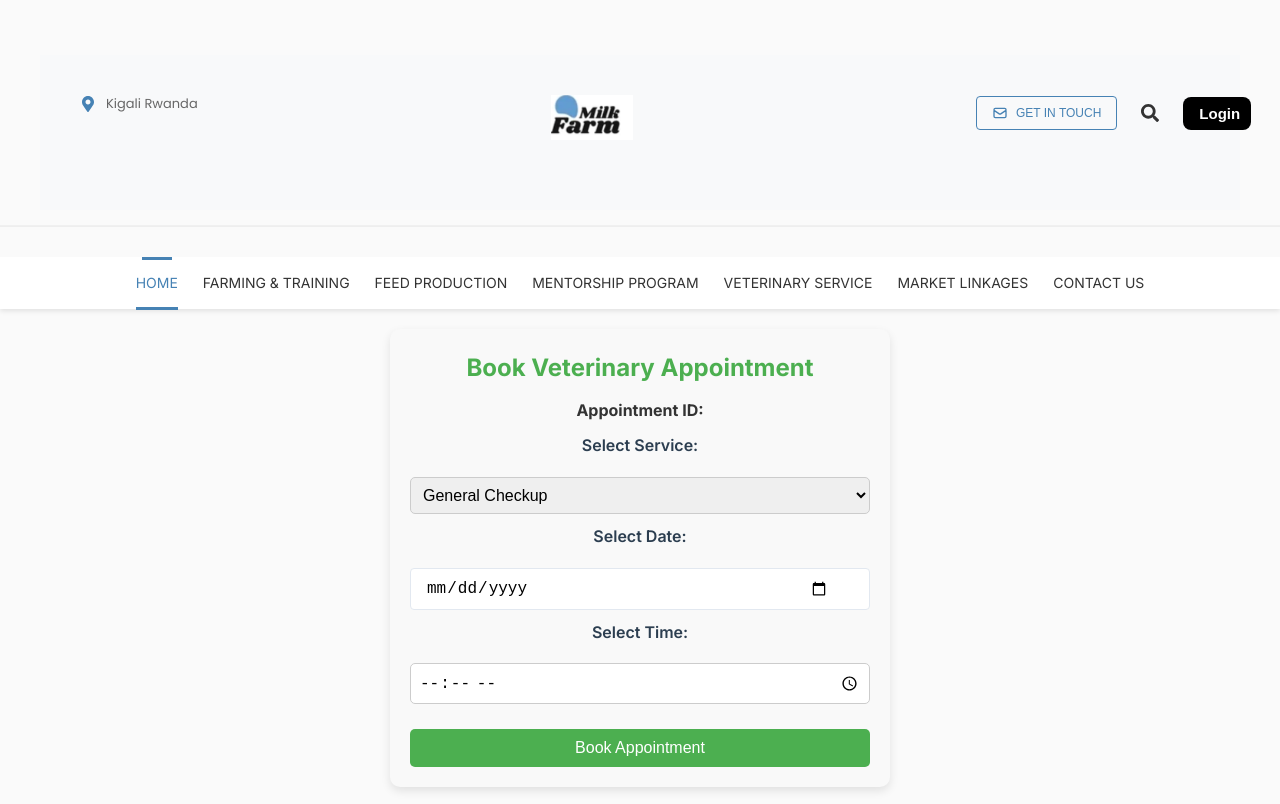
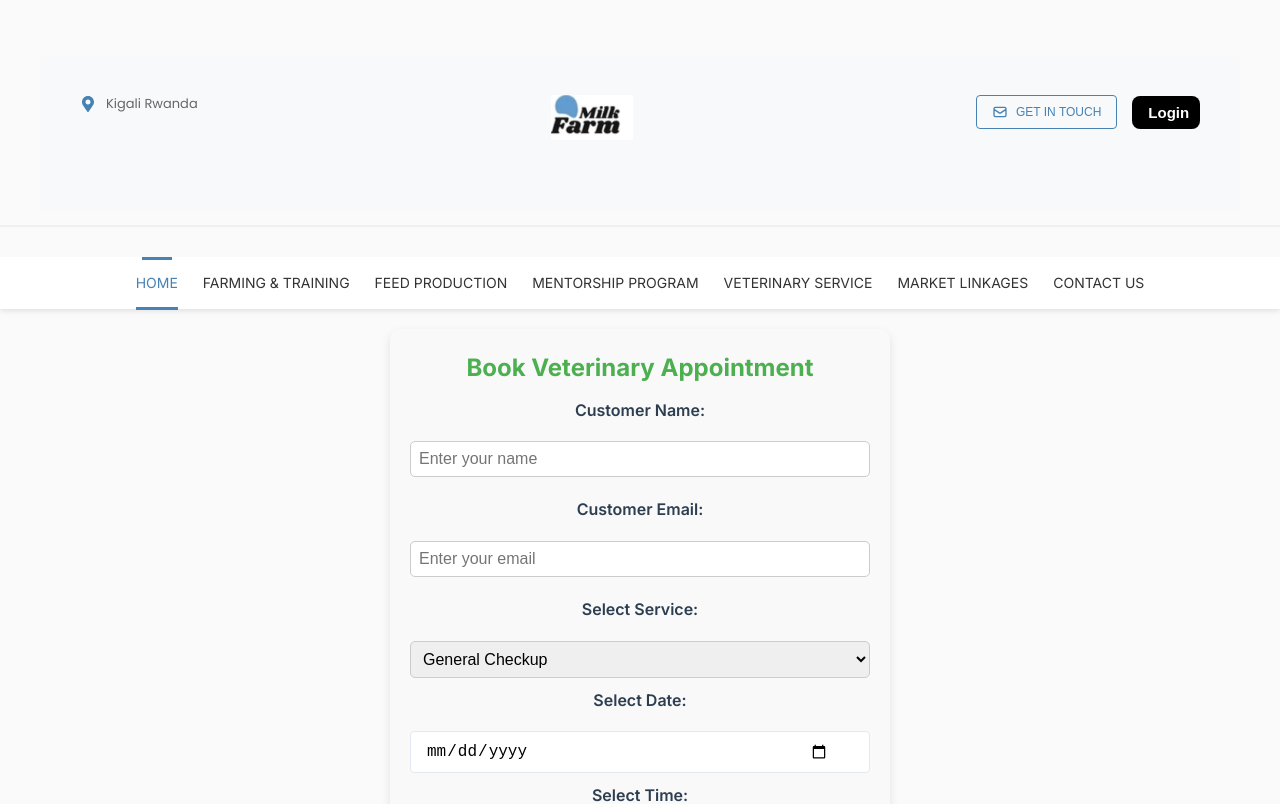
Before and after one commit to chrisumurerwa/MilkFarm_FrontEnd, a React (Vite) app: page /SingleAppointment in a window 1280 px wide. Shown: the top 804 px of the page. Built offline with nearby package versions, Linux system fonts and the light colour scheme.

Commit message:
added content

```diff
--- a/package.json
+++ b/package.json
@@ -16,7 +16,8 @@
     "react": "^18.3.1",
     "react-dom": "^18.3.1",
     "react-hook": "^0.0.1",
-    "react-hook-form": "^7.54.2"
+    "react-hook-form": "^7.54.2",
+    "react-router-dom": "^7.4.0"
   },
   "devDependencies": {
     "@eslint/js": "^9.17.0",
--- a/src/Components/ApplyNow.jsx
+++ b/src/Components/ApplyNow.jsx
@@ -1,16 +1,17 @@
 import React, { useState } from 'react';
 import '../Styles/ApplyNow.css';
+import { useNavigate } from 'react-router-dom';
 
 const ApplyNow = () => {
   const [formData, setFormData] = useState({
     fullName: '',
     email: '',
-    phone: '',
+    phoneNumber: '',
     farmLocation: '',
     farmSize: '',
-    experienceYears: '',
-    motivationLetter: '',
-    farmType: ''
+    yearsOfDairyFarming: '',
+    mentorshipGoals: '',
+    typeOfDairyFarm: ''
   });
 
   const handleChange = (e) => {
@@ -20,12 +21,25 @@ const ApplyNow = () => {
       [name]: value
     }));
   };
+  const navigate=useNavigate()
 
-  const handleSubmit = (e) => {
+  const handleSubmit = async(e) => {
     e.preventDefault();
-    // Add form submission logic here
+    const response =await fetch('http://localhost:5001/apply', {
+      method: 'POST',
+      headers: {
+        'Content-Type': 'application/json',
+      },
+      body: JSON.stringify(formData),
+    });
+    if (!response.ok) {
+      alert('Error submitting application. Please try again later.');
+      return;
+    }
+    // Reset form after successful submission
     console.log('Application Submitted:', formData);
-    alert('Thank you for your application! We will review it shortly.');
+    navigate('/Dashboard')
+
   };
 
   return (
@@ -68,8 +82,8 @@ const ApplyNow = () => {
             <input
               type="tel"
               id="phone"
-              name="phone"
-              value={formData.phone}
+              name="phoneNumber"
+              value={formData.phoneNumber}
               onChange={handleChange}
               required
               placeholder="Enter your phone number"
@@ -107,8 +121,8 @@ const ApplyNow = () => {
             <input
               type="number"
               id="experienceYears"
-              name="experienceYears"
-              value={formData.experienceYears}
+              name="yearsOfDairyFarming"
+              value={formData.yearsOfDairyFarming}
               onChange={handleChange}
               required
               placeholder="Years of experience"
@@ -119,8 +133,8 @@ const ApplyNow = () => {
             <label htmlFor="farmType">Type of Dairy Farm</label>
             <select
               id="farmType"
-              name="farmType"
-              value={formData.farmType}
+              name="typeOfDairyFarm"
+              value={formData.typeOfDairyFarm}
               onChange={handleChange}
               required
             >
@@ -136,8 +150,8 @@ const ApplyNow = () => {
             <label htmlFor="motivationLetter">Why Do You Want to Join Our Mentorship Program?</label>
             <textarea
               id="motivationLetter"
-              name="motivationLetter"
-              value={formData.motivationLetter}
+              name="mentorshipGoals"
+              value={formData.mentorshipGoals}
               onChange={handleChange}
               required
               placeholder="Share your dairy farming goals and aspirations"
--- a/src/Components/GetInTouch.jsx
+++ b/src/Components/GetInTouch.jsx
@@ -15,9 +15,21 @@ const GetInTouch = () => {
     }));
   };
 
-  const handleSubmit = (e) => {
+  const handleSubmit = async(e) => {
     e.preventDefault();
-    // Form submission logic can go here (e.g., sending data to an API)
+
+    const response =await fetch('http://localhost:5001/submit', {
+      method: 'POST',
+      headers: {
+        'Content-Type': 'application/json',
+      },
+      body: JSON.stringify(formData),
+    });
+    if (!response.ok) {
+      alert('Error submitting application. Please try again later.');
+      return;
+    }
+    // bmission logic can go here (e.g., sending data to an API)
     console.log('Form submitted:', formData);
     setFormData({
       name: '',
--- a/src/Components/Login.jsx
+++ b/src/Components/Login.jsx
@@ -12,7 +12,7 @@ const Login = () => {
 
   const onLoginSubmit = async (data) => {
     try {
-      const res = await axios.post("http://localhost:5001/user/login", data, {
+      const res = await axios.post("http://localhost:5001/user/Signin", data, {
         headers: { "Content-Type": "application/json" },
       });
       console.log(res.data);
@@ -24,31 +24,57 @@ const Login = () => {
 
   const onRegisterSubmit = async (data) => {
     try {
-      const res = await axios.post("http://localhost:5001/user/register", data, {
+      data.confirmPassword = data.password;
+      const res = await axios.post("http://localhost:5001/user/signup", data, {
         headers: { "Content-Type": "application/json" },
       });
       console.log(res.data);
-      navigate("/dashboard");
+      alert("Registration successful! Please login.");
+      location.reload()
     } catch (error) {
-      console.log(error);
+      alert(error?.response?.data || "Registration failed. Please try again.");
     }
   };
 
   return (
     <div className="auth-container">
       <div className="auth-box">
-    <img src={logo} alt='contact' className='image'/>
-        <h2 className="auth-heading">{isLogin ? "Login to Your Account" : "Create an Account"}</h2>
-        <form onSubmit={handleSubmit(isLogin ? onLoginSubmit : onRegisterSubmit)} className="auth-form">
+        <img src={logo} alt="contact" className="image" />
+        <h2 className="auth-heading">
+          {isLogin ? "Login to Your Account" : "Create an Account"}
+        </h2>
+        <form
+          onSubmit={handleSubmit(isLogin ? onLoginSubmit : onRegisterSubmit)}
+          className="auth-form"
+        >
           {!isLogin && (
-            <input type="text" placeholder="Full Name" {...register("name", { required: true })} className="auth-input" />
+            <input
+              type="text"
+              placeholder="Full Name"
+              {...register("name", { required: true })}
+              className="auth-input"
+            />
           )}
-          <input type="email" placeholder="Email Address" {...register("email", { required: true })} className="auth-input" />
-          <input type="password" placeholder="Password" {...register("password", { required: true })} className="auth-input" />
-          <button type="submit" className="auth-submit-btn">{isLogin ? "Login" : "Register"}</button>
+          <input
+            type="email"
+            placeholder="Email Address"
+            {...register("email", { required: true })}
+            className="auth-input"
+          />
+          <input
+            type="password"
+            placeholder="Password"
+            {...register("password", { required: true })}
+            className="auth-input"
+          />
+          <button type="submit" className="auth-submit-btn">
+            {isLogin ? "Login" : "Register"}
+          </button>
         </form>
         <p onClick={() => setIsLogin(!isLogin)} className="auth-toggle">
-          {isLogin ? "Don't have an account? Register" : "Already have an account? Login"}
+          {isLogin
+            ? "Don't have an account? Register"
+            : "Already have an account? Login"}
         </p>
       </div>
     </div>
--- a/src/Components/Navbar.jsx
+++ b/src/Components/Navbar.jsx
@@ -33,10 +33,10 @@ const Navbar = () => {
             </button>
             </Link>
 
-           <Link to ="/Search"> <button className="search-btn">
+           {/* <Link to ="/Search"> <button className="search-btn">
               <FaSearch />
             </button>
-            </Link>
+            </Link> */}
 
             <button class="login-button"><a href='/Login' style={{textDecoration: "none", color:'inherit'}}>Login</a></button>
 
--- a/src/Components/SingleAppointment.jsx
+++ b/src/Components/SingleAppointment.jsx
@@ -1,27 +1,76 @@
-import React from 'react';
+import React, { useState } from 'react';
 import { useParams } from 'react-router-dom';
 import '../styles/SingleAppointment.css';
 
 function SingleAppointment() {
   const { id } = useParams(); // Assuming appointments have unique IDs
 
+  // State to store form data
+  const [formData, setFormData] = useState({
+    customerName: '',
+    customerEmail: '',
+    service: 'checkup',
+    date: '',
+    time: '',
+  });
+
+  // Handle input changes
+  const handleChange = (e) => {
+    setFormData({ ...formData, [e.target.id]: e.target.value });
+  };
+
+  // Handle form submission
+  const handleSubmit = async (e) => {
+    e.preventDefault();
+
+    try {
+      const response = await fetch('http://localhost:5001/bookAppointment/bookAppointment', {
+        method: 'POST',
+        headers: {
+          'Content-Type': 'application/json',
+        },
+        body: JSON.stringify(formData),
+      });
+
+      const result = await response.json();
+
+      if (response.ok) {
+        alert('Appointment booked successfully!');
+        setFormData({ customerName: '', customerEmail: '', service: 'checkup', date: '', time: '' }); // Reset form
+      } else {
+        alert(`Error: ${result.error}`);
+      }
+    } catch (error) {
+      console.error('Error booking appointment:', error);
+      alert('An error occurred. Please try again.');
+    }
+  };
+
   return (
     <div className="appointmentcontainer">
       <h2>Book Veterinary Appointment</h2>
-      <div className="appointment-details">
-        <p><strong>Appointment ID:</strong> {id}</p>
+      <form className="appointment-details" onSubmit={handleSubmit}>
+        <label htmlFor="customerName">Customer Name:</label>
+        <input type="text" id="customerName" className="customer-input" placeholder="Enter your name" value={formData.customerName} onChange={handleChange} required />
+
+        <label htmlFor="customerEmail">Customer Email:</label>
+        <input type="email" id="customerEmail" className="customer-input" placeholder="Enter your email" value={formData.customerEmail} onChange={handleChange} required />
+
         <label htmlFor="service">Select Service:</label>
-        <select id="service" className="service-dropdown">
+        <select id="service" className="service-dropdown" value={formData.service} onChange={handleChange}>
           <option value="checkup">General Checkup</option>
           <option value="treatment">Treatment</option>
           <option value="consultation">Consultation</option>
         </select>
+
         <label htmlFor="date">Select Date:</label>
-        <input type="date" id="date" className="date-picker" />
+        <input type="date" id="date" className="date-picker" value={formData.date} onChange={handleChange} required />
+
         <label htmlFor="time">Select Time:</label>
-        <input type="time" id="time" className="time-picker" />
-        <button className="book-btn">Book Appointment</button>
-      </div>
+        <input type="time" id="time" className="time-picker" value={formData.time} onChange={handleChange} required />
+
+        <button type="submit" className="book-btn">Book Appointment</button>
+      </form>
     </div>
   );
 }
--- a/src/Dashboard/components/Navbar.jsx
+++ b/src/Dashboard/components/Navbar.jsx
@@ -1,12 +1,23 @@
 import React from 'react'
+import { useNavigate } from 'react-router-dom';
+
 import '../styles/Navbar.css'
 import { Link } from 'react-router-dom';
 function Navbar() {
+  const navigate = useNavigate();
+
   return (
 
     <div className='Nav-container'>
 
-      <button type="button" className="logout-button">Logout</button>
+<button
+  type="button"
+  className="logout-button"
+  onClick={() => navigate('/')}
+>
+  Logout
+</button>
+
     </div>
 
   )
--- a/src/Styles/SingleAppointment.css
+++ b/src/Styles/SingleAppointment.css
@@ -28,6 +28,21 @@
     border: 1px solid #ccc;
     border-radius: 5px;
   }
+  .customer-input {
+    width: 100%;
+    padding: 8px;
+    margin-bottom: 10px;
+    border: 1px solid #ccc;
+    border-radius: 5px;
+    font-size: 16px;
+  }
+
+  .customer-input:focus {
+    border-color: #28a745;
+    outline: none;
+    box-shadow: 0 0 5px rgba(40, 167, 69, 0.5);
+  }
+
 
   .book-btn {
     margin-top: 15px;
```
Also changed, not shown: 1 other file (tests, documents, lock files or other folders).
